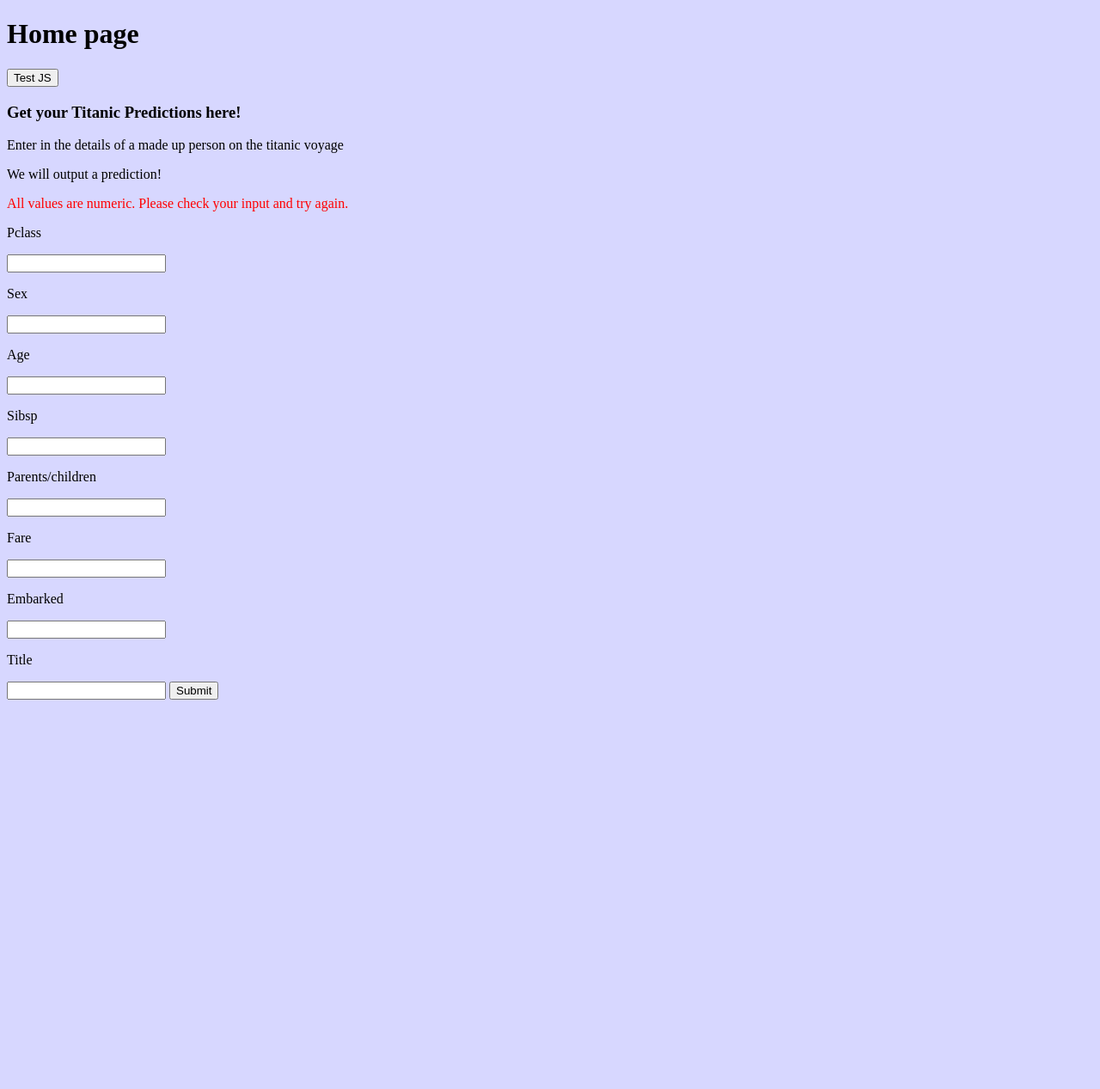
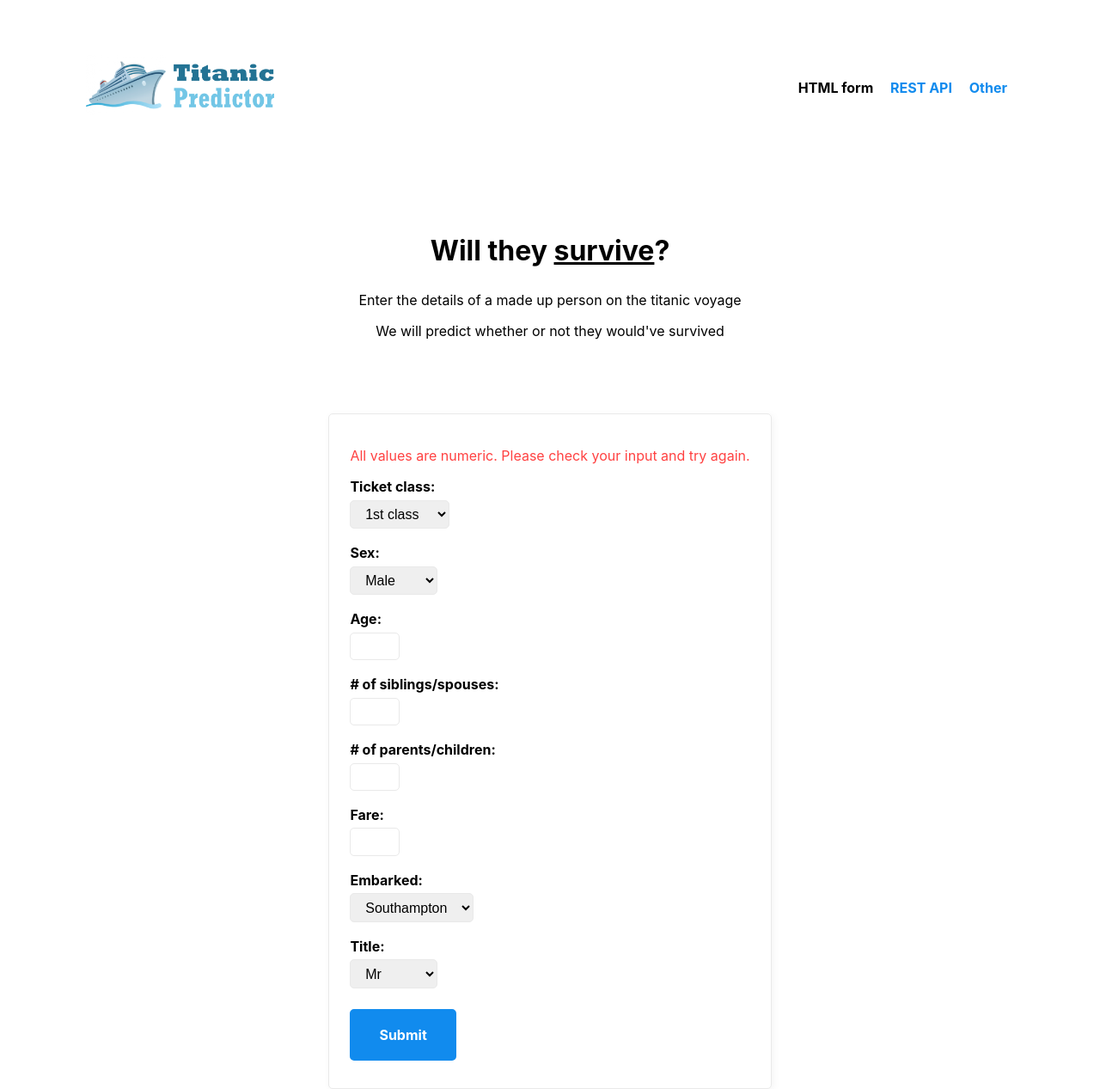
Before and after one commit to flo-joe/unaicorn, a Django app: page /result/ in a window 1280 px wide. Shown: the whole page at 86% size. Before the commit the page ends 814 px from the top, so only its background shows below. Run offline with Django 3.2, Linux system fonts and the light colour scheme.

Commit message:
Updates structure of pages and styles

```diff
--- /dev/null
+++ b/titanic/static/mvp.css
@@ -0,0 +1,482 @@
+/* MVP.css v1.8 - https://github.com/andybrewer/mvp */
+
+:root {
+    --active-brightness: 0.85;
+    --border-radius: 5px;
+    --box-shadow: 2px 2px 10px;
+    --color: #118bee;
+    --color-accent: #118bee15;
+    --color-bg: #fff;
+    --color-bg-secondary: #e9e9e9;
+    --color-link: #118bee;
+    --color-secondary: #920de9;
+    --color-secondary-accent: #920de90b;
+    --color-shadow: #f4f4f4;
+    --color-table: #118bee;
+    --color-text: #000;
+    --color-text-secondary: #999;
+    --font-family: -apple-system, BlinkMacSystemFont, "Segoe UI", Roboto, Oxygen-Sans, Ubuntu, Cantarell, "Helvetica Neue", sans-serif;
+    --hover-brightness: 1.2;
+    --justify-important: center;
+    --justify-normal: left;
+    --line-height: 1.5;
+    --width-card: 285px;
+    --width-card-medium: 460px;
+    --width-card-wide: 800px;
+    --width-content: 1080px;
+}
+
+@media (prefers-color-scheme: dark) {
+    :root {
+        --color: #0097fc;
+        --color-accent: #0097fc4f;
+        --color-bg: #333;
+        --color-bg-secondary: #555;
+        --color-link: #0097fc;
+        --color-secondary: #e20de9;
+        --color-secondary-accent: #e20de94f;
+        --color-shadow: #bbbbbb20;
+        --color-table: #0097fc;
+        --color-text: #f7f7f7;
+        --color-text-secondary: #aaa;
+    }
+}
+
+/* Layout */
+article aside {
+    background: var(--color-secondary-accent);
+    border-left: 4px solid var(--color-secondary);
+    padding: 0.01rem 0.8rem;
+}
+
+body {
+    background: var(--color-bg);
+    color: var(--color-text);
+    font-family: var(--font-family);
+    line-height: var(--line-height);
+    margin: 0;
+    overflow-x: hidden;
+    padding: 0;
+}
+
+footer,
+header,
+main {
+    margin: 0 auto;
+    max-width: var(--width-content);
+    padding: 3rem 1rem;
+}
+
+hr {
+    background-color: var(--color-bg-secondary);
+    border: none;
+    height: 1px;
+    margin: 4rem 0;
+    width: 100%;
+}
+
+section {
+    display: flex;
+    flex-wrap: wrap;
+    justify-content: var(--justify-important);
+}
+
+section img,
+article img {
+    max-width: 100%;
+}
+
+section pre {
+    overflow: auto;
+}
+
+section aside {
+    border: 1px solid var(--color-bg-secondary);
+    border-radius: var(--border-radius);
+    box-shadow: var(--box-shadow) var(--color-shadow);
+    margin: 1rem;
+    padding: 1.25rem;
+    width: var(--width-card);
+}
+
+section aside:hover {
+    box-shadow: var(--box-shadow) var(--color-bg-secondary);
+}
+
+[hidden] {
+    display: none;
+}
+
+/* Headers */
+article header,
+div header,
+main header {
+    padding-top: 0;
+}
+
+header {
+    text-align: var(--justify-important);
+}
+
+header a b,
+header a em,
+header a i,
+header a strong {
+    margin-left: 0.5rem;
+    margin-right: 0.5rem;
+}
+
+header nav img {
+    margin: 1rem 0;
+}
+
+section header {
+    padding-top: 0;
+    width: 100%;
+}
+
+/* Nav */
+nav {
+    align-items: center;
+    display: flex;
+    font-weight: bold;
+    justify-content: space-between;
+    margin-bottom: 7rem;
+}
+
+nav ul {
+    list-style: none;
+    padding: 0;
+}
+
+nav ul li {
+    display: inline-block;
+    margin: 0 0.5rem;
+    position: relative;
+    text-align: left;
+}
+
+/* Nav Dropdown */
+nav ul li:hover ul {
+    display: block;
+}
+
+nav ul li ul {
+    background: var(--color-bg);
+    border: 1px solid var(--color-bg-secondary);
+    border-radius: var(--border-radius);
+    box-shadow: var(--box-shadow) var(--color-shadow);
+    display: none;
+    height: auto;
+    left: -2px;
+    padding: .5rem 1rem;
+    position: absolute;
+    top: 1.7rem;
+    white-space: nowrap;
+    width: auto;
+    z-index: 1;
+}
+
+nav ul li ul::before {
+    /* fill gap above to make mousing over them easier */
+    content: "";
+    position: absolute;
+    left: 0;
+    right: 0;
+    top: -0.5rem;
+    height: 0.5rem;
+}
+
+nav ul li ul li,
+nav ul li ul li a {
+    display: block;
+}
+
+/* Typography */
+code,
+samp {
+    background-color: var(--color-accent);
+    border-radius: var(--border-radius);
+    color: var(--color-text);
+    display: inline-block;
+    margin: 0 0.1rem;
+    padding: 0 0.5rem;
+}
+
+details {
+    margin: 1.3rem 0;
+}
+
+details summary {
+    font-weight: bold;
+    cursor: pointer;
+}
+
+h1,
+h2,
+h3,
+h4,
+h5,
+h6 {
+    line-height: var(--line-height);
+}
+
+mark {
+    padding: 0.1rem;
+}
+
+ol li,
+ul li {
+    padding: 0.2rem 0;
+}
+
+p {
+    margin: 0.75rem 0;
+    padding: 0;
+    width: 100%;
+}
+
+pre {
+    margin: 1rem 0;
+    max-width: var(--width-card-wide);
+    padding: 1rem 0;
+}
+
+pre code,
+pre samp {
+    display: block;
+    max-width: var(--width-card-wide);
+    padding: 0.5rem 2rem;
+    white-space: pre-wrap;
+}
+
+small {
+    color: var(--color-text-secondary);
+}
+
+sup {
+    background-color: var(--color-secondary);
+    border-radius: var(--border-radius);
+    color: var(--color-bg);
+    font-size: xx-small;
+    font-weight: bold;
+    margin: 0.2rem;
+    padding: 0.2rem 0.3rem;
+    position: relative;
+    top: -2px;
+}
+
+/* Links */
+a {
+    color: var(--color-link);
+    display: inline-block;
+    font-weight: bold;
+    text-decoration: none;
+}
+
+a:active {
+    filter: brightness(var(--active-brightness));
+    text-decoration: underline;
+}
+
+a:hover {
+    filter: brightness(var(--hover-brightness));
+    text-decoration: underline;
+}
+
+a b,
+a em,
+a i,
+a strong,
+button {
+    border-radius: var(--border-radius);
+    display: inline-block;
+    font-size: medium;
+    font-weight: bold;
+    line-height: var(--line-height);
+    margin: 0.5rem 0;
+    padding: 1rem 2rem;
+}
+
+button {
+    font-family: var(--font-family);
+}
+
+button:active {
+    filter: brightness(var(--active-brightness));
+}
+
+button:hover {
+    cursor: pointer;
+    filter: brightness(var(--hover-brightness));
+}
+
+a b,
+a strong,
+button {
+    background-color: var(--color-link);
+    border: 2px solid var(--color-link);
+    color: var(--color-bg);
+}
+
+a em,
+a i {
+    border: 2px solid var(--color-link);
+    border-radius: var(--border-radius);
+    color: var(--color-link);
+    display: inline-block;
+    padding: 1rem 2rem;
+}
+
+article aside a {
+    color: var(--color-secondary);
+}
+
+/* Images */
+figure {
+    margin: 0;
+    padding: 0;
+}
+
+figure img {
+    max-width: 100%;
+}
+
+figure figcaption {
+    color: var(--color-text-secondary);
+}
+
+/* Forms */
+
+button:disabled,
+input:disabled {
+    background: var(--color-bg-secondary);
+    border-color: var(--color-bg-secondary);
+    color: var(--color-text-secondary);
+    cursor: not-allowed;
+}
+
+button[disabled]:hover {
+    filter: none;
+}
+
+form {
+    border: 1px solid var(--color-bg-secondary);
+    border-radius: var(--border-radius);
+    box-shadow: var(--box-shadow) var(--color-shadow);
+    display: block;
+    max-width: var(--width-card-wide);
+    min-width: var(--width-card);
+    padding: 1.5rem;
+    text-align: var(--justify-normal);
+}
+
+form header {
+    margin: 1.5rem 0;
+    padding: 1.5rem 0;
+}
+
+input,
+label,
+select,
+textarea {
+    display: block;
+    font-size: inherit;
+    max-width: var(--width-card-wide);
+}
+
+input[type="checkbox"],
+input[type="radio"] {
+    display: inline-block;
+}
+
+input[type="checkbox"]+label,
+input[type="radio"]+label {
+    display: inline-block;
+    font-weight: normal;
+    position: relative;
+    top: 1px;
+}
+
+input,
+select,
+textarea {
+    border: 1px solid var(--color-bg-secondary);
+    border-radius: var(--border-radius);
+    margin-bottom: 1rem;
+    padding: 0.4rem 0.8rem;
+}
+
+input[readonly],
+textarea[readonly] {
+    background-color: var(--color-bg-secondary);
+}
+
+label {
+    font-weight: bold;
+    margin-bottom: 0.2rem;
+}
+
+/* Tables */
+table {
+    border: 1px solid var(--color-bg-secondary);
+    border-radius: var(--border-radius);
+    border-spacing: 0;
+    display: inline-block;
+    max-width: 100%;
+    overflow-x: auto;
+    padding: 0;
+    white-space: nowrap;
+}
+
+table td,
+table th,
+table tr {
+    padding: 0.4rem 0.8rem;
+    text-align: var(--justify-important);
+}
+
+table thead {
+    background-color: var(--color-table);
+    border-collapse: collapse;
+    border-radius: var(--border-radius);
+    color: var(--color-bg);
+    margin: 0;
+    padding: 0;
+}
+
+table thead th:first-child {
+    border-top-left-radius: var(--border-radius);
+}
+
+table thead th:last-child {
+    border-top-right-radius: var(--border-radius);
+}
+
+table thead th:first-child,
+table tr td:first-child {
+    text-align: var(--justify-normal);
+}
+
+table tr:nth-child(even) {
+    background-color: var(--color-accent);
+}
+
+/* Quotes */
+blockquote {
+    display: block;
+    font-size: x-large;
+    line-height: var(--line-height);
+    margin: 1rem auto;
+    max-width: var(--width-card-medium);
+    padding: 1.5rem 1rem;
+    text-align: var(--justify-important);
+}
+
+blockquote footer {
+    color: var(--color-text-secondary);
+    display: block;
+    font-size: small;
+    line-height: var(--line-height);
+    padding: 1.5rem 0;
+}
--- a/titanic/static/style.css
+++ b/titanic/static/style.css
@@ -1,3 +1,6 @@
-body {
-    background-color: #d7d7ff;
+.error {
+    color: #ff4242;
 }
+#prediction {
+    font-size: 1.3em
+}
--- a/titanic/templates/index.html
+++ b/titanic/templates/index.html
@@ -6,37 +6,68 @@
     <meta name="viewport" content="width=device-width, initial-scale=1.0">
     <title>Titanic predictor</title>
     {% load static %}
+    <link rel="stylesheet" href="{% static 'mvp.css' %}">
     <link rel="stylesheet" href="{% static 'style.css' %}">
 </head>
 <body>
-    <h1>Home page</h1>
-    <button type="button" onclick="clicked()">Test JS</button>
-    <h3>Get your Titanic Predictions here!</h3>
-    <p>Enter in the details of a made up person on the titanic voyage</p>
-    <p>We will output a prediction!</p>
+    <header>
+        <nav>
+            <a href="/"><img alt="Logo" src="{% static 'logo.png' %}" height="70"></a>
+            <ul>
+                <li>HTML form</li>
+                <li><a href="#">REST API</a></li>
+                <li><a href="#">Other</a></li>
+            </ul>
+        </nav>
+        <h1>Will they <u>survive</u>?</h1>
+        <p>Enter the details of a made up person on the titanic voyage</p>
+        <p>We will predict whether or not they would've survived</p>
+        <br>
+    </header>
 
-    <form action="{% url 'result' %}">
-        {% csrf_token %}
-        {% if error_msg %}<p style="color: red">{{ error_msg }}</p>{% endif %}
-        <p>Pclass</p>
-        <input type="text" name="pclass">
-        <p>Sex</p>
-        <input type="text" name="sex">
-        <p>Age</p>
-        <input type="text" name="age">
-        <p>Sibsp</p>
-        <input type="text" name="sibsp">
-        <p>Parents/children</p>
-        <input type="text" name="parch">
-        <p>Fare</p>
-        <input type="text" name="fare">
-        <p>Embarked</p>
-        <input type="text" name="embarked">
-        <p>Title</p>
-        <input type="text" name="title">
-
-        <input type="submit">
-    </form>
-    <script type="text/javascript" src={% static 'main.js' %}></script>
+    <section>
+        <form action="{% url 'result' %}">
+            {% csrf_token %}
+            {% if error_msg %}<p class="error">{{ error_msg }}</p>{% endif %}
+            <label for="pclass">Ticket class:</label>
+            <select name="pclass" id="pclass" >
+                <option value="1">1st class</option>
+                <option value="2">2nd class</option>
+                <option value="3">3rd class</option>
+            </select>
+            <label for="sex">Sex:</label>
+            <select name="sex" id="sex" >
+                <option value="0">Male</option>
+                <option value="1">Female</option>
+            </select>
+            <label for="age">Age:</label>
+            <input type="text" id="age" name="age" size="1">
+            <label for="sibsp"># of siblings/spouses:</label>
+            <input type="text" id="sibsp" name="sibsp" size="1">
+            <label for="parch"># of parents/children:</label>
+            <input type="text" id="parch" name="parch" size="1">
+            <label for="fare">Fare:</label>
+            <input type="text" id="fare" name="fare" size="1">
+            <label for="embarked">Embarked:</label>
+            <select name="embarked" id="embarked">
+                <option value="0">Southampton</option>
+                <option value="1">Cherbourg</option>
+                <option value="2">Queenstown</option>
+            </select>
+            <label for="title">Title:</label>
+            <select name="title" id="title">
+                <option value="0">Mr</option>
+                <option value="1">Miss</option>
+                <option value="2">Mrs</option>
+                <option value="3">Master</option>
+                <option value="4">Dr</option>
+                <option value="5">Rev</option>
+                <option value="6">Officer</option>
+                <option value="7">Royalty</option>
+            </select>
+            <button type="submit">Submit</button>
+        </form>
+    </section>
+    {% comment %} <script type="text/javascript" src={% static 'main.js' %}></script> {% endcomment %}
 </body>
 </html>
```
Also changed, not shown: titanic/templates/result.html (+23 -5 lines), titanic/static/logo.png (added).
